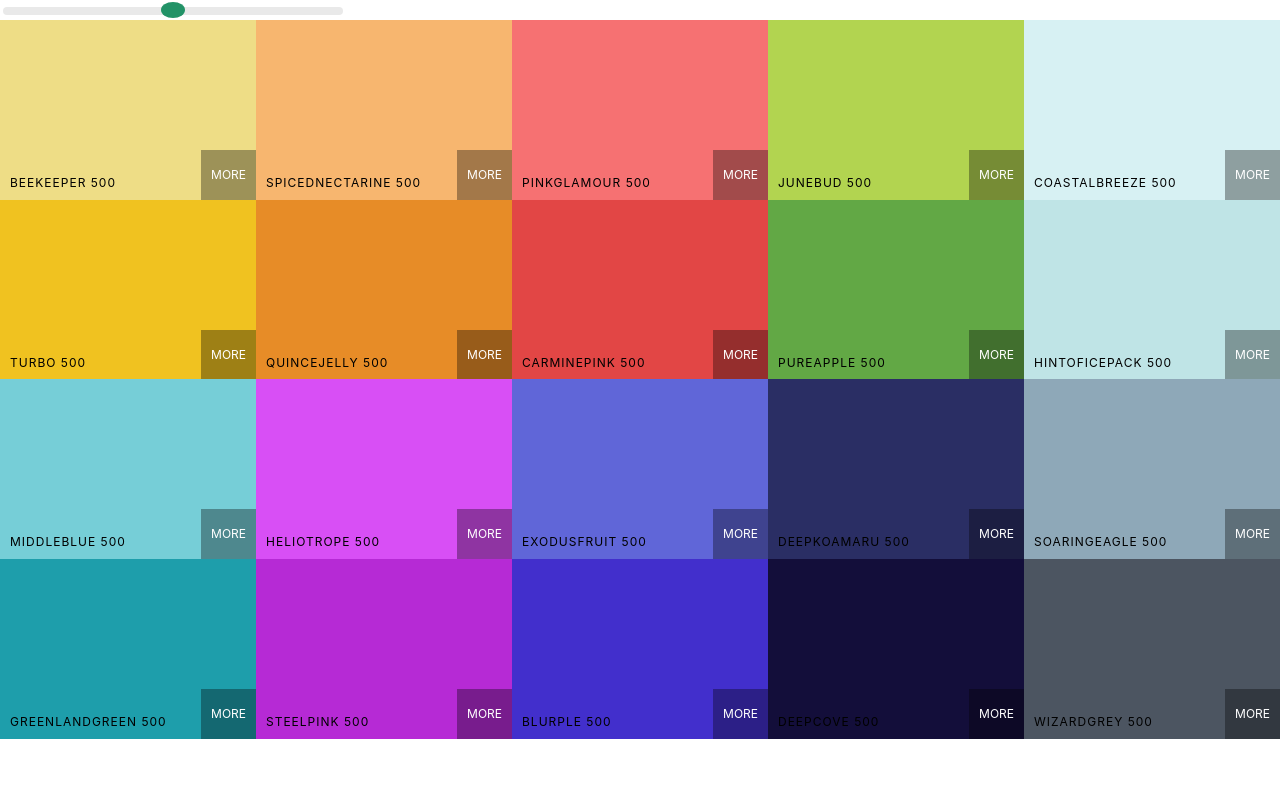
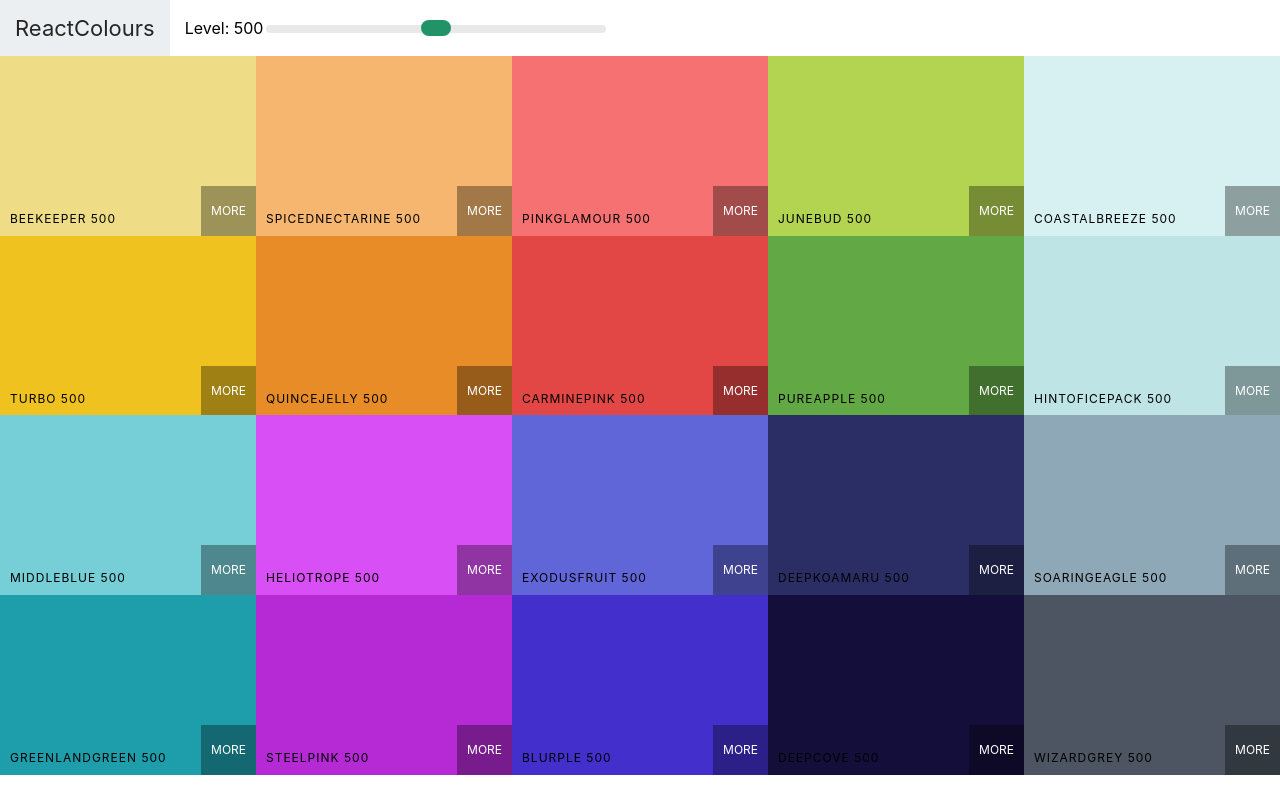
Before and after one commit to owengiri20/React_colour_app, a React (Create React App) app: page / in a window 1280 px wide. Built offline with nearby package versions, Linux system fonts and the light colour scheme.

Commit message:
add navbar and font

```diff
--- /dev/null
+++ b/src/Navbar.css
@@ -0,0 +1,51 @@
+.Navbar{
+    display: flex;
+    height: 7vh;
+    align-items: center;
+    justify-content: flex-start;
+}
+
+.logo {
+    margin-right: 15px;
+    padding: 0 15px;
+    font-size: 22px;
+    background: #eceff1;
+    height: 100%;
+    display: flex;
+    align-items: center;
+}
+
+.logo a {
+    text-decoration: none;
+    color: #252525;
+}
+
+.Slider-container {
+    /* margin: 6px 0; */
+}
+
+.Slider{
+    width: 340px;
+    display: inline-block;
+    margin: 0 3px;
+}
+
+.rc-slider-track{
+    background: transparent !important;
+}
+
+.rc-slider-handle,
+.rc-slider-handle:focus,
+.rc-slider-handle:active,
+.rc-slider-handle:hover{
+    background: #229267 !important;
+    border: 0 !important;
+    outline: none !important;
+    box-shadow: none !important;
+    width: 30px !important;
+    height: 16px !important;
+    border-radius: 10px;
+}
+.rc-slider-rail{
+    height: 8px !important;
+}
--- /dev/null
+++ b/src/Navbar.js
@@ -0,0 +1,28 @@
+import React, { Component } from 'react';
+import Slider, { Range } from 'rc-slider';
+import 'rc-slider/assets/index.css';
+import "./Navbar.css"
+
+class Navbar extends Component {
+    render() {
+        const { level, changeLevel } = this.props;
+        return (
+            <div className="Navbar">
+                <div className="logo">
+                    <a href="/">ReactColours</a>
+                </div>
+                <div className="Slider-container">
+                    <span>Level: {level}</span>
+                    <div className="Slider">
+                        <Slider defaultValue={level} min={100} max={900}
+                            step={100} onAfterChange={changeLevel} />
+                    </div>
+                </div>
+
+
+            </div>
+        );
+    }
+}
+
+export default Navbar;
--- a/src/Palette.css
+++ b/src/Palette.css
@@ -5,28 +5,3 @@
 .Palette-colours{
     height: 90%;
 }
-
-.Slider{
-    width: 340px;
-    display: inline-block;
-    margin: 0 3px;
-}
-
-.rc-slider-track{
-    background: transparent !important;
-}
-
-.rc-slider-handle,
-.rc-slider-handle:focus,
-.rc-slider-handle:active,
-.rc-slider-handle:hover{
-    background: #229267 !important;
-    border: 0 !important;
-    outline: none !important;
-    box-shadow: none !important;
-    width: 24px !important;
-    height: 16px !important;
-}
-.rc-slider-rail{
-    height: 8px !important;
-}
--- a/src/Palette.js
+++ b/src/Palette.js
@@ -1,9 +1,8 @@
 import React, { Component } from 'react';
 import ColourBox from "./ColourBox";
+import Navbar from "./Navbar"
+import "./Palette.css";
 
-import Slider, { Range } from 'rc-slider';
-import 'rc-slider/assets/index.css';
-import "./Palette.css";
 
 class Palette extends Component {
     constructor(props) {
@@ -26,10 +25,8 @@
         )
         return (
             <div className="Palette">
-                <div className="Slider">
-                    <Slider defaultValue={level} min={100} max={900}
-                        step={100} onAfterChange={this.changeLevel} />
-                </div>
+                <Navbar level={level} changeLevel={this.changeLevel} />
+
                 {/* NAV goes here */}
                 <div className="Palette-colours">
                     {/* bunch of colour boxes */}
```
